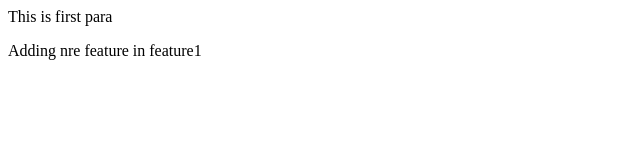
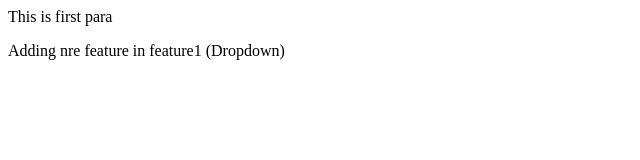
Before and after one commit to shriram-patidar74/localrepo, a plain HTML site: page index.html in a window 1280 px wide. Shown: the full height of the page, 0-640 px from the left. Drawn offline with Linux system fonts and the light colour scheme.

Commit message:
Add dropdown

```diff
--- a/index.html
+++ b/index.html
@@ -1,2 +1,2 @@
 <p>This  is first  para </p>
-<p>Adding nre feature in feature1</p>
+<p>Adding nre feature in feature1 (Dropdown)</p>
```
